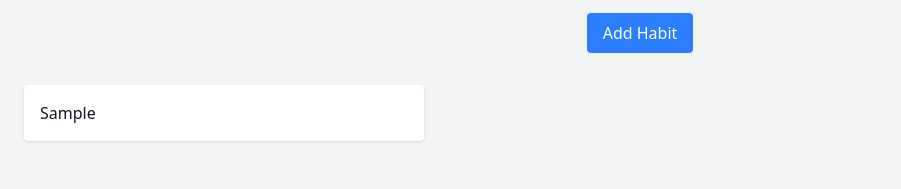
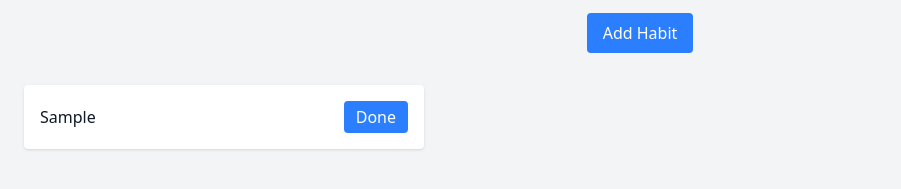
Before and after one commit to ash0545/habit-tracker, a website: page src/index.html in a window 1280 px wide. Both pictures are taken after typing "Sample" into the empty fields and a click on the button "Add Habit". Shown: the part 129-318 px from the top of the page, without its empty margins (0-901 px from the left). Drawn offline with Linux system fonts and the light colour scheme.

Commit message:
feat: implement habit completion, styling

```diff
--- a/src/script.js
+++ b/src/script.js
@@ -6,16 +6,41 @@ document.addEventListener("DOMContentLoaded", () => {
   const addHabitButton = document.getElementById("add-habit-btn");
   const habitList = document.getElementById("habit-list");
 
+  // {name: string, completed: boolean}
   const habits = [];
 
   // render habits list
   function renderHabits() {
     habitList.innerHTML = ""; // clear current list
-    habits.forEach((habit) => {
+    habits.forEach((habit, index) => {
       const habitCard = document.createElement("div");
-      habitCard.className =
-        "bg-white dark:bg-gray-800 p-4 rounded shadow flex justify-between items-center";
-      habitCard.innerHTML = `<span>${habit}</span>`;
+
+      // conditional styling based on completion
+      const habitCardClass = habit.completed
+        ? "bg-green-100 dark:bg-green-800 p-4 rounded shadow flex justify-between items-center"
+        : "bg-white dark:bg-gray-800 p-4 rounded shadow flex justify-between items-center";
+      habitCard.className = habitCardClass;
+
+      // strikethrough if habit completed
+      const habitTitle = document.createElement("span");
+      habitTitle.textContent = habit.name;
+      if (habit.completed) {
+        habitTitle.classList.add("line-through", "text-gray-100");
+      }
+
+      // toggle button for habit completion
+      const toggleButton = document.createElement("button");
+      toggleButton.className =
+        "px-3 py-1 rounded bg-blue-500 text-white hover:bg-blue-600";
+      toggleButton.textContent = habit.completed ? "Undo" : "Done";
+      toggleButton.addEventListener("click", () => {
+        habits[index].completed = !habits[index].completed;
+        renderHabits();
+      });
+
+      habitCard.appendChild(habitTitle);
+      habitCard.appendChild(toggleButton);
+
       habitList.appendChild(habitCard);
     });
   }
@@ -24,7 +49,7 @@ document.addEventListener("DOMContentLoaded", () => {
   addHabitButton.addEventListener("click", () => {
     const habitName = habitInput.value.trim();
     if (habitName !== "") {
-      habits.push(habitName);
+      habits.push({ name: habitName, completed: false });
       habitInput.value = "";
       renderHabits();
     }
```
Also changed, not shown: src/output.css.
